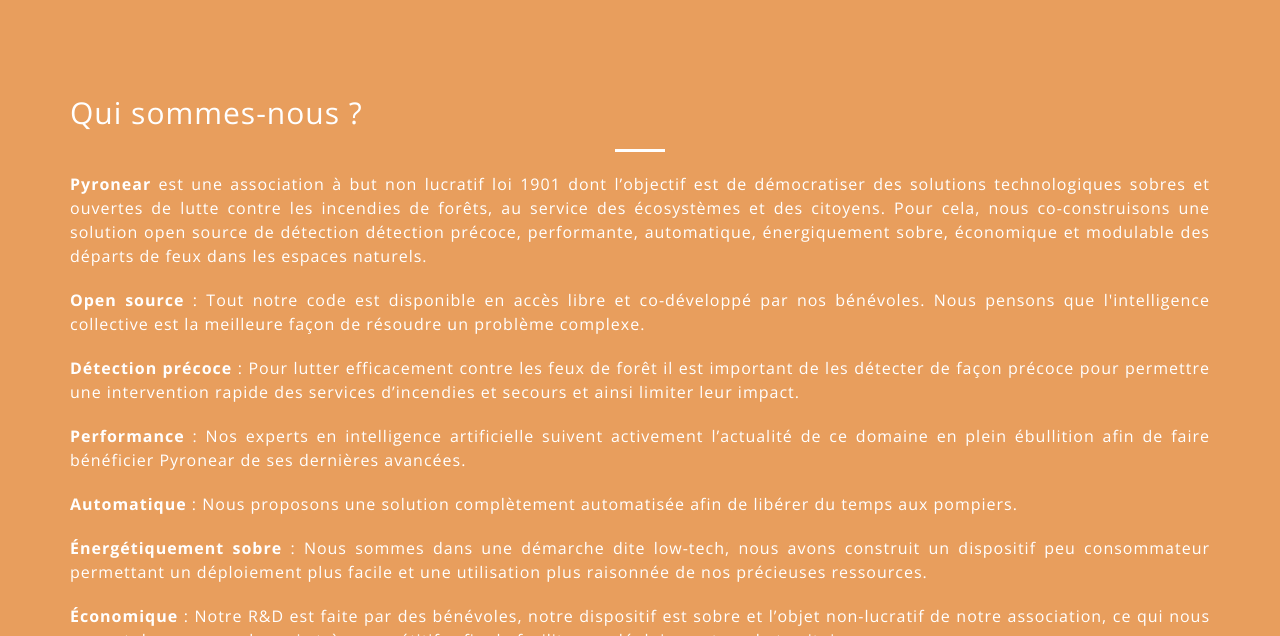
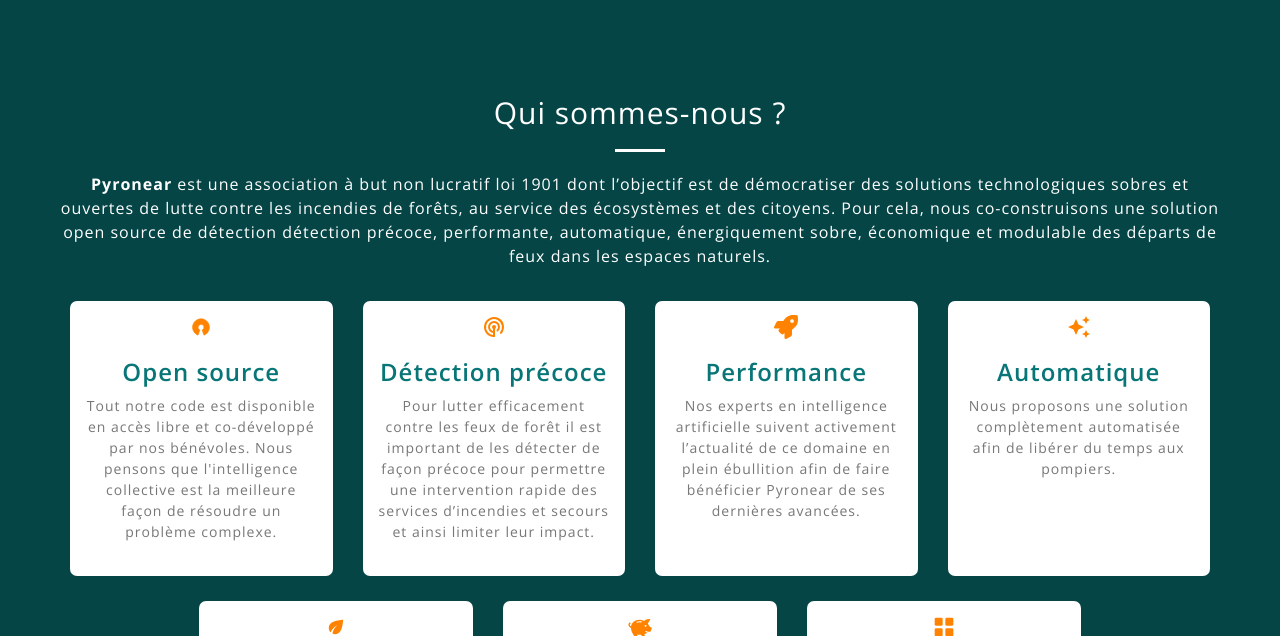
Before and after one commit to pyronear/pyronear.github.io, a Jekyll site: the page built from index.html, in a window 1280 px wide and 900 px high, scrolled down 640 px, cut to the strip 264-900 px from the top of the window. Built offline with Jekyll 4.4.1, drawn with Linux system fonts in a browser that asks for light colours; some of the changed text lies outside the part shown.

Commit message:
feat : Cards template #30 (#43)
* feat: change theme-primary color

* feat: add cards icons with sources links

* feat: split phraseX -> title/content manifesto and add icon_src

* feat: Update styles and layout in manifesto.html and
_base.scss

* feat: add the hightlighter in services

* feat: change contact section bg color

* feat: Update margin styles

* feat: Update media query

* feat: Improve readability in privacy phrase in contact-form.html

* fix: typo in config.yml & manifesto

```diff
--- a/_config.yml
+++ b/_config.yml
@@ -121,13 +121,34 @@
     manifesto:
       title: "Qui sommes-nous ?"
       phrase1: "<b>Pyronear</b> est une association à but non lucratif loi 1901 dont l’objectif est de démocratiser des solutions technologiques sobres et ouvertes de lutte contre les incendies de forêts, au service des écosystèmes et des citoyens. Pour cela, nous co-construisons une solution open source de détection détection précoce, performante, automatique, énergiquement sobre, économique et modulable des départs de feux dans les espaces naturels."
-      phrase2: "<b>Open source </b>: Tout notre code est disponible en accès libre et co-développé par nos bénévoles. Nous pensons que l'intelligence collective est la meilleure façon de résoudre un problème complexe."
-      phrase3: "<b>Détection précoce </b>: Pour lutter efficacement contre les feux de forêt il est important de les détecter de façon précoce pour permettre une intervention rapide des services d’incendies et secours et ainsi limiter leur impact."
-      phrase4: "<b>Performance </b>: Nos experts en intelligence artificielle suivent activement l’actualité de ce domaine en plein ébullition afin de faire bénéficier Pyronear de ses dernières avancées."
-      phrase5: "<b>Automatique </b>: Nous proposons une solution complètement automatisée afin de libérer du temps aux pompiers."
-      phrase6: "<b>Énergétiquement sobre </b>: Nous sommes dans une démarche dite low-tech, nous avons construit un dispositif peu consommateur permettant un déploiement plus facile et une utilisation plus raisonnée de nos précieuses ressources."
-      phrase7: "<b>Économique </b>: Notre R&D est faite par des bénévoles, notre dispositif est sobre et l’objet non-lucratif de notre association, ce qui nous permet de proposer des prix très compétitifs afin de faciliter un déploiement sur le territoire."
-      phrase8: "<b>Modulable </b>: Nous proposons un système de détection complet mais notre dispositif a été pensé pour fonctionner avec le matériel existant (utilisation de caméras déjà en place, connexion avec nexSIS …)"
+      card1:
+        icon_src: "/img/cards_icons/opensource.svg"
+        title: "Open source"
+        content: "Tout notre code est disponible en accès libre et co-développé par nos bénévoles. Nous pensons que l'intelligence collective est la meilleure façon de résoudre un problème complexe."
+      card2:
+        icon_src: "/img/cards_icons/radar-2.svg"
+        title: "Détection précoce"
+        content: "Pour lutter efficacement contre les feux de forêt il est important de les détecter de façon précoce pour permettre une intervention rapide des services d’incendies et secours et ainsi limiter leur impact."
+      card3:
+        icon_src: "/img/cards_icons/rocket.svg"
+        title: "Performance"
+        content: "Nos experts en intelligence artificielle suivent activement l’actualité de ce domaine en plein ébullition afin de faire bénéficier Pyronear de ses dernières avancées."
+      card4:
+        icon_src: "/img/cards_icons/auto-awesome.svg"
+        title: "Automatique"
+        content: "Nous proposons une solution complètement automatisée afin de libérer du temps aux pompiers."
+      card5:
+        icon_src: "/img/cards_icons/eco.svg"
+        title: "Enérgétiquement sobre"
+        content: "Nous sommes dans une démarche dite low-tech, nous avons construit un dispositif peu consommateur permettant un déploiement plus facile et une utilisation plus raisonnée de nos précieuses ressources."
+      card6:
+        icon_src: "/img/cards_icons/savings-solid.svg"
+        title: "Économique"
+        content: "Notre R&D est faite par des bénévoles, notre dispositif est sobre et l’objet non-lucratif de notre association, ce qui nous permet de proposer des prix très compétitifs afin de faciliter un déploiement sur le territoire."
+      card7:
+        icon_src: "/img/cards_icons/grid-view-solid.svg"
+        title: "Modulable"
+        content: "Nous proposons un système de détection complet mais notre dispositif a été pensé pour fonctionner avec le matériel existant (utilisation de caméras déjà en place, connexion avec nexSIS …)"
     steps:
       title: "Comment ça marche ?"
       text1: "Pyronear est une <b>solution complète de gestion du risque incendie</b>. Elle est constituée d’un <b>algorithme de détection</b> précoce des départs de feu, implémenté sur un micro ordinateur, connecté à des <b>caméras positionnées sur des points hauts</b> avec vue sur la forêt. Nos détecteurs communiquent les <b>alertes de détection de départ de feu</b> à une base de données elle-même connectée à une <b>plateforme de supervision</b> à destination des pompiers. "
@@ -223,13 +244,34 @@
     manifesto:
       title: "Who are we?"
       phrase1: "<b>Pyronear</b> is a non-profit NGO whose objective is to democratize open and low-tech solutions for fighting wildfires, for the benefit of the ecosystems and the citizens. To achieve this goal, we are co-building an early detection solution that is open source, efficient, automatic, energy-efficient, economical and modular"
-      phrase2: "<b>Open source</b>: All our code is available for free and co-developed by our volunteers. We believe that collective intelligence is the best way to solve a complex problem."
-      phrase3: "<b>Early detection</b>: To fight effectively against wildfires, it is important to detect them early in order to allow a quick intervention of fire and rescue services and thus limit their impact."
-      phrase4: "<b>Performance</b>: Our AI experts actively follow the news in this fast-moving field in order to make Pyronear benefit from its latest advances."
-      phrase5: "<b>Automatic</b>: We offer a fully automated solution to free up firefighters' time."
-      phrase6: "<b>Energetically sober</b>: We are in a so-called low-tech approach, we have built a low-consumption device allowing an easier deployment and a more reasoned use of our precious resources."
-      phrase7: "<b>Economic</b>: Our R&D is done by volunteers, our device is sober and the non-profit object of our association, which allows us to propose very competitive prices to facilitate a deployment on the territory."
-      phrase8: "<b>Modular</b>: We offer a complete detection system but our device has been designed to work with existing equipment (use of cameras already in place, connection with existing software ...)"
+      card1:
+        icon_src: "/img/cards_icons/opensource.svg"
+        title: "Open source"
+        content: "All our code is available for free and co-developed by our volunteers. We believe that collective intelligence is the best way to solve a complex problem."
+      card2:
+        icon_src: "/img/cards_icons/radar-2.svg"
+        title: "Early detection"
+        content: "To fight effectively against wildfires, it is important to detect them early in order to allow a quick intervention of fire and rescue services and thus limit their impact."
+      card3:
+        icon_src: "/img/cards_icons/rocket.svg"
+        title: "Performance"
+        content: "Our AI experts actively follow the news in this fast-moving field in order to make Pyronear benefit from its latest advances."
+      card4:
+        icon_src: "/img/cards_icons/auto-awesome.svg"
+        title: "Automatic"
+        content:  "We offer a fully automated solution to free up firefighters' time."
+      card5:
+        icon_src: "/img/cards_icons/eco.svg"
+        title: "Energetically sober"
+        content: "We are in a so-called low-tech approach, we have built a low-consumption device allowing an easier deployment and a more reasoned use of our precious resources."
+      card6:
+        icon_src: "/img/cards_icons/savings-solid.svg"
+        title: "Economic"
+        content: "Our R&D is done by volunteers, our device is sober and the non-profit object of our association, which allows us to propose very competitive prices to facilitate a deployment on the territory."
+      card7:
+        icon_src: "/img/cards_icons/grid-view-solid.svg"
+        title: "Modular"
+        content: "We offer a complete detection pipeline but our system has been designed to work with existing equipment (use of cameras already in place, connection with existing software ...)"
     steps:
       title: "How does it work?"
       text1: "Pyronear is a <b>complete fire risk management solution</b>. It consists of an <b>early wildfire detection algorithm</b>, implemented on a microcomputer, connected to <b>cameras positioned on high spots</b> with a view on the forest. Our detectors communicate <b>fire alerts<b> to a database that is connected to a <b>supervision platform</b> for the fire department."
@@ -322,13 +364,34 @@
     manifesto:
       title: "Qui sóm?"
       phrase1: "<b>Pyronear</b> és una ONG sense ànim de lucre que té com a objectiu democratitzar solucions obertes i de baixa tecnologia per a la lluita contra els incendis forestals, en benefici dels ecosistemes i dels ciutadans. Per aconseguir aquest objectiu, estem construint conjuntament una solució de detecció precoç que sigui de codi obert, eficient, automàtica, eficient energèticament, econòmica i modular."
-      phrase2: "<b>Open source</b>: Tot el nostre codi està disponible de forma gratuïta i desenvolupat conjuntament pels nostres voluntaris. Creiem que la intel·ligència col·lectiva és la millor manera de resoldre un problema complex."
-      phrase3: "<b>Detecció precoç</b>: Per lluitar eficaçment contra els incendis forestals, és important detectar-los precoçment per tal de permetre una intervenció ràpida dels serveis de bombers i salvament i limitar així el seu impacte."
-      phrase4: "<b>Rendiment</b>: Els nostres experts en intel·ligència artificial segueixen activament les notícies en aquest camp en moviment ràpid per tal que Pyronear es beneficiï dels seus últims avenços."
-      phrase5: "<b>Automàtic</b>: Oferim una solució totalment automatitzada per alliberar temps dels bombers."
-      phrase6: "<b>Sobre energia</b>: Estem en un enfocament denominat de baixa tecnologia, hem construït un dispositiu de baix consum que permet un desplegament més fàcil i un ús més raonat dels nostres valuosos recursos."
-      phrase7: "<b>Economic</b>: La nostra R+D la fan voluntaris, el nostre dispositiu és sobri i objecte sense ànim de lucre de la nostra associació, la qual cosa ens permet proposar preus molt competitius per facilitar un desplegament al territori."
-      phrase8: "<b>Modular</b>: Oferim un sistema de detecció complet però el nostre dispositiu ha estat dissenyat per funcionar amb equips existents (ús de càmeres ja instal·lades, connexió amb programari existent...)"
+      card1:
+        icon_src: "/img/cards_icons/opensource.svg"
+        title: "Open source"
+        content: "Tot el nostre codi està disponible de forma gratuïta i desenvolupat conjuntament pels nostres voluntaris. Creiem que la intel·ligència col·lectiva és la millor manera de resoldre un problema complex."
+      card2:
+        icon_src: "/img/cards_icons/radar-2.svg"
+        title: "Detecció precoç"
+        content: "Per lluitar eficaçment contra els incendis forestals, és important detectar-los precoçment per tal de permetre una intervenció ràpida dels serveis de bombers i salvament i limitar així el seu impacte."
+      card3:
+        icon_src: "/img/cards_icons/rocket.svg"
+        title: "Rendiment"
+        content: "Els nostres experts en intel·ligència artificial segueixen activament les notícies en aquest camp en moviment ràpid per tal que Pyronear es beneficiï dels seus últims avenços."
+      card4:
+        icon_src: "/img/cards_icons/auto-awesome.svg"
+        title: "Automàtic"
+        content:  "Oferim una solució totalment automatitzada per alliberar temps dels bombers."
+      card5:
+        icon_src: "/img/cards_icons/eco.svg"
+        title: "Sobre energia"
+        content: "Estem en un enfocament denominat de baixa tecnologia, hem construït un dispositiu de baix consum que permet un desplegament més fàcil i un ús més raonat dels nostres valuosos recursos."
+      card6:
+        icon_src: "/img/cards_icons/savings-solid.svg"
+        title: "Economic"
+        content: "La nostra R+D la fan voluntaris, el nostre dispositiu és sobri i objecte sense ànim de lucre de la nostra associació, la qual cosa ens permet proposar preus molt competitius per facilitar un desplegament al territori."
+      card7:
+        icon_src: "/img/cards_icons/grid-view-solid.svg"
+        title: "Modular"
+        content: "Oferim un sistema de detecció complet però el nostre dispositiu ha estat dissenyat per funcionar amb equips existents (ús de càmeres ja instal·lades, connexió amb programari existent...)"
     steps:
       title: "Com funciona ?"
       text1: "Pyronear és un <b>solució completa de gestió del risc d'incendi</b>. Consta d'un <b>algorisme de detecció precoç d'incendis forestals</b>, implementat en un microordinador, connectat a <b>càmeres col·locades en punts alts</b> amb vistes al bosc. Els nostres detectors es comuniquen <b>alertes d'incendi<b> a una base de dades connectada a <b>plataforma de supervisió</b> per al cos de bombers."
@@ -421,13 +484,34 @@
     manifesto:
       title: "Quienes somos nosotros?"
       phrase1: "<b>Pyronear</b> es una ONG sin fines de lucro cuyo objetivo es democratizar soluciones abiertas y de baja tecnología para combatir incendios forestales, en beneficio de los ecosistemas y los ciudadanos. Para lograr este objetivo, estamos co-construyendo una solución de detección temprana que es de código abierto, eficiente, automática, energéticamente eficiente, económica y modular."
-      phrase2: "<b>Código abierto</b>: Todo nuestro código está disponible de forma gratuita y desarrollado conjuntamente por nuestros voluntarios. Creemos que la inteligencia colectiva es la mejor manera de resolver un problema complejo."
-      phrase3: "<b>Detección temprana</b>: Para luchar eficazmente contra los incendios forestales, es importante detectarlos a tiempo para permitir una rápida intervención de los servicios de bomberos y salvamento y así limitar su impacto."
-      phrase4: "<b>Actuación</b>: Nuestros expertos en IA siguen activamente las noticias en este campo de rápido movimiento para que Pyronear se beneficie de sus últimos avances."
-      phrase5: "<b>Automátic</b>: Ofrecemos una solución totalmente automatizada para liberar el tiempo de los bomberos."
-      phrase6: "<b>Energéticamente sobrio</b>: Estamos en un enfoque llamado de baja tecnología, hemos construido un dispositivo de bajo consumo que permite una implementación más fácil y un uso más razonado de nuestros valiosos recursos."
-      phrase7: "<b>Económico</b>: Nuestra I+D es realizada por voluntarios, nuestro dispositivo es sobrio y sin ánimo de lucro objeto de nuestra asociación, lo que nos permite proponer precios muy competitivos para facilitar un despliegue en el territorio."
-      phrase8: "<b>Modular</b>: Ofrecemos un sistema de detección completo pero nuestro dispositivo ha sido diseñado para trabajar con equipos existentes (uso de cámaras ya instaladas, conexión con software existente...)"
+      card1:
+        icon_src: "/img/cards_icons/opensource.svg"
+        title: "Código abierto"
+        content: "Todo nuestro código está disponible de forma gratuita y desarrollado conjuntamente por nuestros voluntarios. Creemos que la inteligencia colectiva es la mejor manera de resolver un problema complejo."
+      card2:
+        icon_src: "/img/cards_icons/radar-2.svg"
+        title: "Detección temprana"
+        content: "Para luchar eficazmente contra los incendios forestales, es importante detectarlos a tiempo para permitir una rápida intervención de los servicios de bomberos y salvamento y así limitar su impacto."
+      card3:
+        icon_src: "/img/cards_icons/rocket.svg"
+        title: "Actuación"
+        content: "Nuestros expertos en IA siguen activamente las noticias en este campo de rápido movimiento para que Pyronear se beneficie de sus últimos avances."
+      card4:
+        icon_src: "/img/cards_icons/auto-awesome.svg"
+        title: "Automátic"
+        content: "Ofrecemos una solución totalmente automatizada para liberar el tiempo de los bomberos."
+      card5:
+        icon_src: "/img/cards_icons/eco.svg"
+        title: "Energéticamente sobrio"
+        content: "Estamos en un enfoque llamado de baja tecnología, hemos construido un dispositivo de bajo consumo que permite una implementación más fácil y un uso más razonado de nuestros valiosos recursos."
+      card6:
+        icon_src: "/img/cards_icons/savings-solid.svg"
+        title: "Económico"
+        content: "Nuestra I+D es realizada por voluntarios, nuestro dispositivo es sobrio y sin ánimo de lucro objeto de nuestra asociación, lo que nos permite proponer precios muy competitivos para facilitar un despliegue en el territorio."
+      card7:
+        icon_src: "/img/cards_icons/grid-view-solid.svg"
+        title: "Modular"
+        content: "Ofrecemos un sistema de detección completo pero nuestro dispositivo ha sido diseñado para trabajar con equipos existentes (uso de cámaras ya instaladas, conexión con software existente...)"
     steps:
       title: "Como funciona ?"
       text1: "Pironear es un <b>solución completa de gestión de riesgos de incendio</b>. consiste en un <b>early algoritmo de detección de incendios forestales</b>, implementado en una microcomputadora, conectada a <b>cámaras colocadas en puntos altos</b> con vista al bosque. Nuestros detectores se comunican <b>alertas de incendios<b> a una base de datos que está conectada a un <b>plataforma de supervisión</b> para el cuerpo de bomberos."
--- a/_includes/contact-form.html
+++ b/_includes/contact-form.html
@@ -1,4 +1,4 @@
-<aside class="bg-dark" id="contact-form">
+<aside class="bg-primary" id="contact-form">
   <div class="container text-center">
     <div class="call-to-action">
       <div class="row">
@@ -22,7 +22,7 @@
                 aria-describedby="emailHelp"
                 name="email"
               />
-              <small id="emailHelp" class="form-text text-muted"
+              <small id="emailHelp" class="form-text"
                 >{{ site.t.[layout.lang].contactForm.email.privacyPhrase }}</small
               >
             </div>
--- a/_includes/manifesto.html
+++ b/_includes/manifesto.html
@@ -1,36 +1,47 @@
 <pattern id="user_image_container" patternUnits="objectBoundingBox">
   <section class="bg-primary" id="about">
-    <div class="container">
-      <div class="row">
-        <div class="col-lg-12 text-justify">
-          <h2 class="section-heading">
+    <div class="container column-flex ">
+    <div class="row">
+      <div class="text-center">
+        <h2 class="section-heading">
             {{ site.t.[layout.lang].manifesto.title }}
           </h2>
           <hr class="light" />
-          <p>
+          <p class="section-introduction">
             {{ site.t.[layout.lang].manifesto.phrase1 }}
           </p>
-          <p>
-            {{ site.t.[layout.lang].manifesto.phrase2 }}
-          </p>
-          <p>
-            {{ site.t.[layout.lang].manifesto.phrase3 }}
-          </p>
-          <p>
-            {{ site.t.[layout.lang].manifesto.phrase4 }}
-          </p>
-          <p>
-            {{ site.t.[layout.lang].manifesto.phrase5 }}
-          </p>
-          <p>
-            {{ site.t.[layout.lang].manifesto.phrase6 }}
-          </p>
-          <p>
-            {{ site.t.[layout.lang].manifesto.phrase7 }}
-          </p>
-          <p>
-            {{ site.t.[layout.lang].manifesto.phrase8 }}
-          </p>
+
+          <div class="container text-muted ">
+
+            <!-- Première ligne avec plus de cartes -->
+            <div class="row center-flex">
+              {% assign cards = "card1,card2,card3,card4" | split: "," %}
+              {% for card in cards %}
+                <div class="col-md-3 col-sm-6 column-flex">
+                  <div class="custom-panel column-flex">
+                      <img src="{{ site.t.[layout.lang].manifesto[card].icon_src }}" alt="Card icon" class="svg-icon">
+                      <h3>{{ site.t.[layout.lang].manifesto[card].title }}</h3>
+                      <p>{{ site.t.[layout.lang].manifesto[card].content }}</p>
+                  </div>
+                </div>
+              {% endfor %}
+            </div>
+
+            <!-- Deuxième ligne avec moins de cartes -->
+            <div class="row small-row center-flex py-md-3">
+              {% assign cards = "card5,card6,card7" | split: "," %}
+              {% for card in cards %}
+                <div class="col-lg-3 col-md-6 column-flex">
+                  <div class="custom-panel column-flex">
+                      <img src="{{ site.t.[layout.lang].manifesto[card].icon_src }}" alt="Card icon" class="svg-icon">
+                      <h3>{{ site.t.[layout.lang].manifesto[card].title }}</h3>
+                      <p>{{ site.t.[layout.lang].manifesto[card].content }}</p>
+                  </div>
+                </div>
+              {% endfor %}
+            </div>
+
+          </div>
         </div>
         <div class="col-lg-8 col-lg-offset-2 text-center">
           <a href="#contact-form" class="btn btn-default btn-xl page-scroll">{{ site.t.[layout.lang].buttons.contactUs
--- a/_sass/_base.scss
+++ b/_sass/_base.scss
@@ -10,7 +10,7 @@
 }
 
 hr {
-  border-color: $theme-primary;
+  border-color: $theme-secondary;
   border-width: 3px;
   max-width: 50px;
 }
@@ -251,6 +251,57 @@
   color: white;
 }
 
+// About us
+.section-introduction{
+  @media (max-width: 1200px) {
+    text-align: justify;
+    padding: 0.5em;
+  }
+}
+
+.center-flex {
+  display: flex;
+  justify-content: center;
+  flex-direction: row;
+  flex-wrap: wrap;
+  flex: 1 1 0px;
+}
+
+.column-flex {
+  display: flex;
+  align-items: center;
+  flex-direction: column;
+  flex-wrap: wrap;
+  flex: 1 1 auto;
+}
+
+.custom-panel {
+  background-color: white;
+  border-radius: 0.5em;
+  margin-bottom: 0.9em;
+  margin-top: 0.9em;
+  padding: 1em;
+  p {
+    font-size: 14px;
+  }
+  h3 {
+    color: rgba($theme-primary, 1);
+    filter: brightness(1.7);
+    font-weight: 600;
+  }
+}
+
+.svg-icon {
+  filter: invert(50%) sepia(100%) saturate(1500%);
+  height: 24px;
+}
+
+.small-row {
+  @media (min-width: 992px) {
+    margin: 0 10% 3% 10%;
+  }
+}
+
 // Sections
 
 .section-heading {
@@ -324,6 +375,11 @@
   }
 }
 
+#services b {
+  background-color: rgba(254, 235, 190, 87%); /* Yellow color */
+  font-weight: normal;
+}
+
 .call-to-action {
   h2 {
     margin: 0 auto 20px;
@@ -355,6 +411,12 @@
   //   border-radius: 300px;
   font-weight: 700;
   text-transform: uppercase;
+}
+
+.btn:hover {
+  background-color: rgba($theme-secondary, 1);
+  filter: brightness(1);
+  color: rgba(254, 254, 254,1)
 }
 
 .btn-xl {
--- a/css/main.scss
+++ b/css/main.scss
@@ -34,7 +34,8 @@
 // }
 
 // variables.less
-$theme-primary: #e89e5d;
+$theme-primary: #054546;
+$theme-secondary: #e89f5e;
 $theme-dark: #222;
 
 // Import partials from `sass_dir` (defaults to `_sass`)
```
Also changed, not shown: img/cards_icons/sources.txt (added, +7 -0 lines), img/cards_icons/auto-awesome.svg (added), img/cards_icons/eco.svg (added), img/cards_icons/grid-view-solid.svg (added), img/cards_icons/opensource.svg (added), img/cards_icons/radar-2.svg (added), img/cards_icons/rocket.svg (added), img/cards_icons/savings-solid.svg (added).
